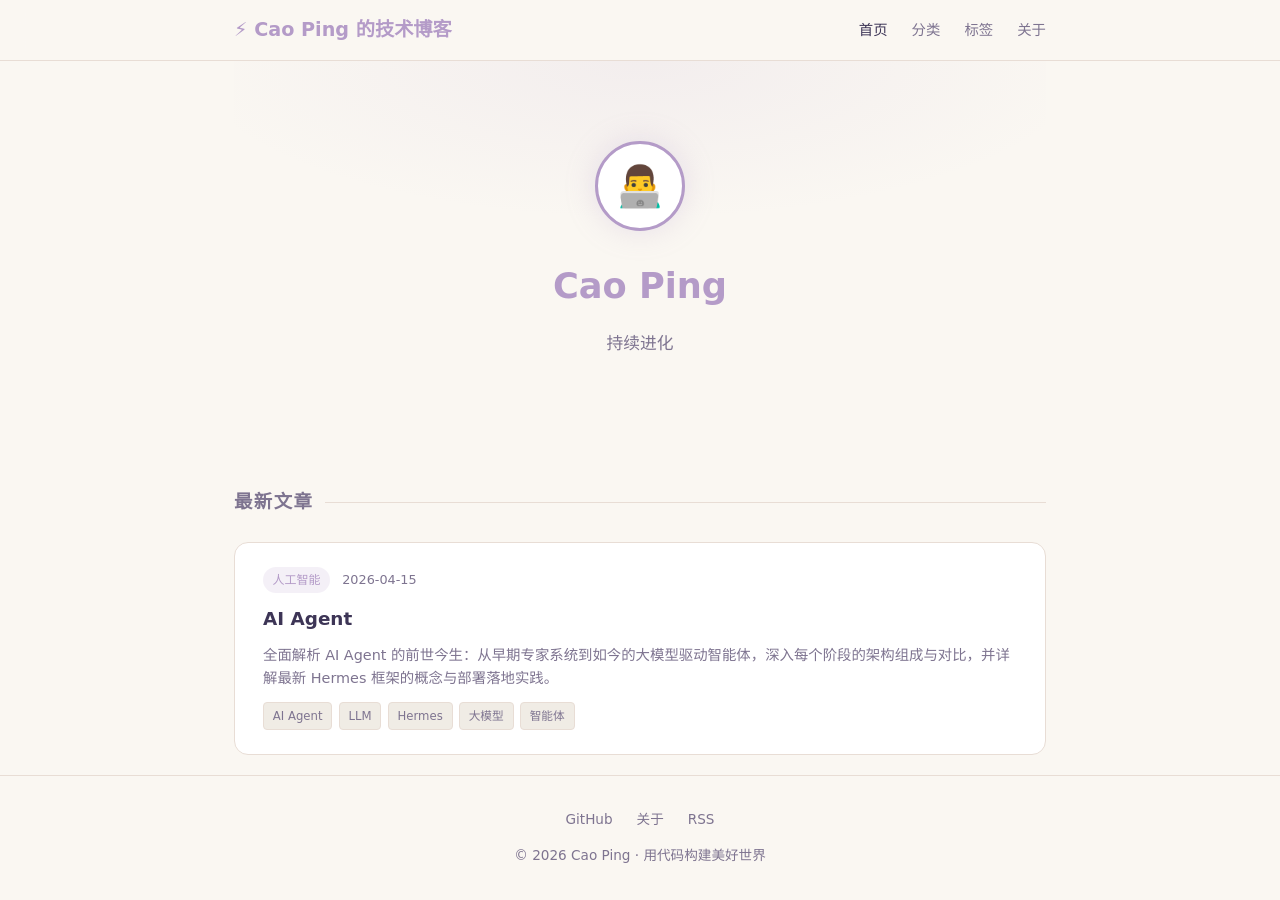
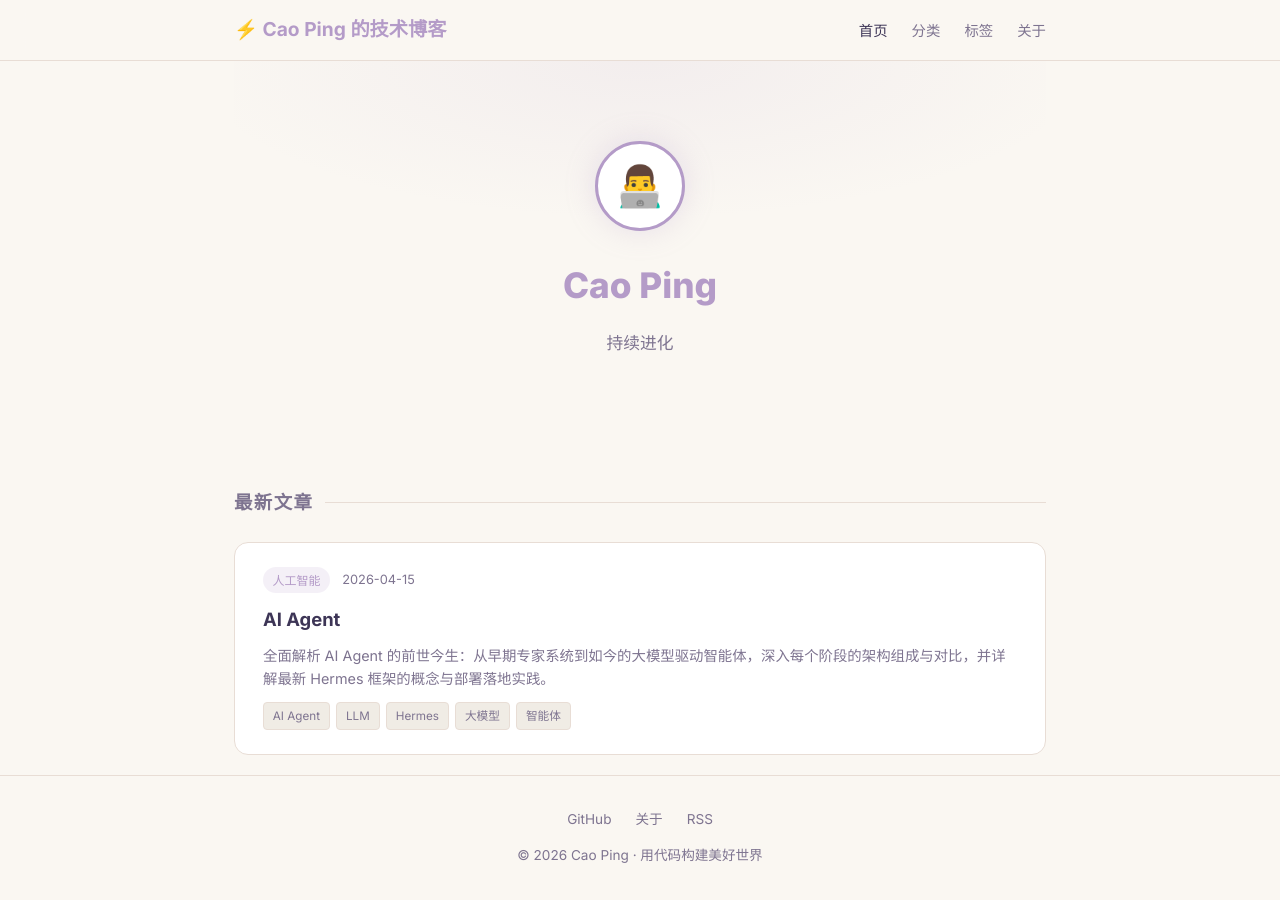
Before and after one commit to caoping0623/caoping0623.github.io, a Jekyll site: the page built from index.md, in a window 1280 px wide. Built offline with Jekyll 4.4.1, drawn with Linux system fonts in a browser that asks for light colours.

Commit message:
Revert "Merge pull request #12 from caoping0623/copilot/change-font-to-comic-sans-ms"
This reverts commit 47e3bcb39f892f279ad99121c08253cd8d2005e2, reversing
changes made to 9be3b996ee1be30455756e45e1dda0b1c3db345a.

Co-authored-by: caoping0623 <8804331+caoping0623@users.noreply.github.com>

```diff
--- a/assets/css/style.css
+++ b/assets/css/style.css
@@ -11,7 +11,7 @@
   --color-text: #3d3556;
   --color-text-muted: #7e7490;
   --color-code-bg: #f0ece5;
-  --font-sans: 'Comic Sans MS', 'Comic Sans', 'Inter', 'PingFang SC', 'Microsoft YaHei', sans-serif;
+  --font-sans: 'Inter', 'PingFang SC', 'Microsoft YaHei', sans-serif;
   --font-mono: 'JetBrains Mono', 'Fira Code', 'Consolas', monospace;
   --radius: 14px;
   --shadow: 0 4px 20px rgba(160,140,180,0.12);
```
